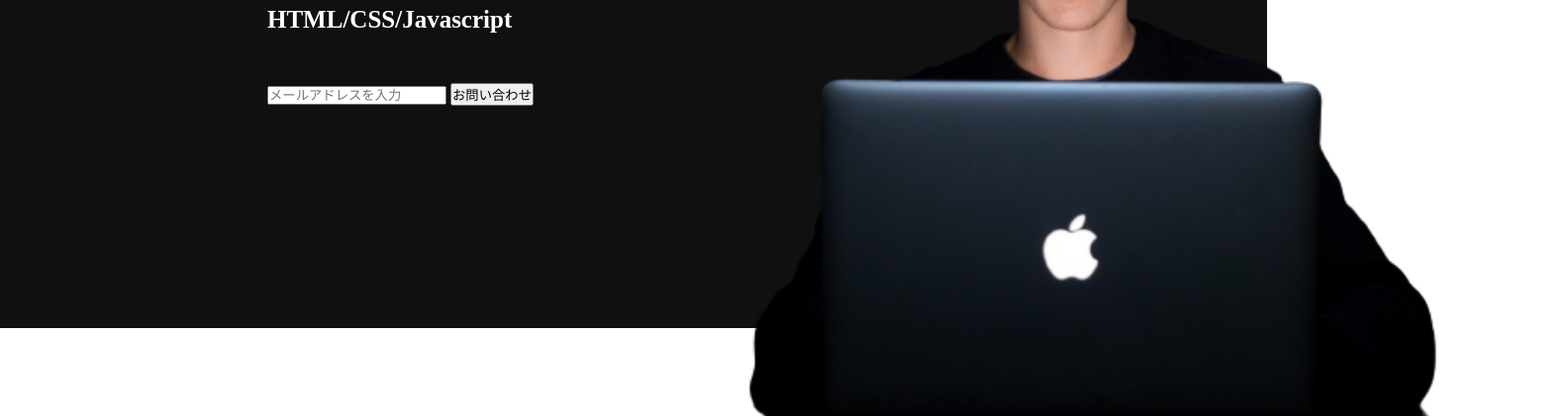
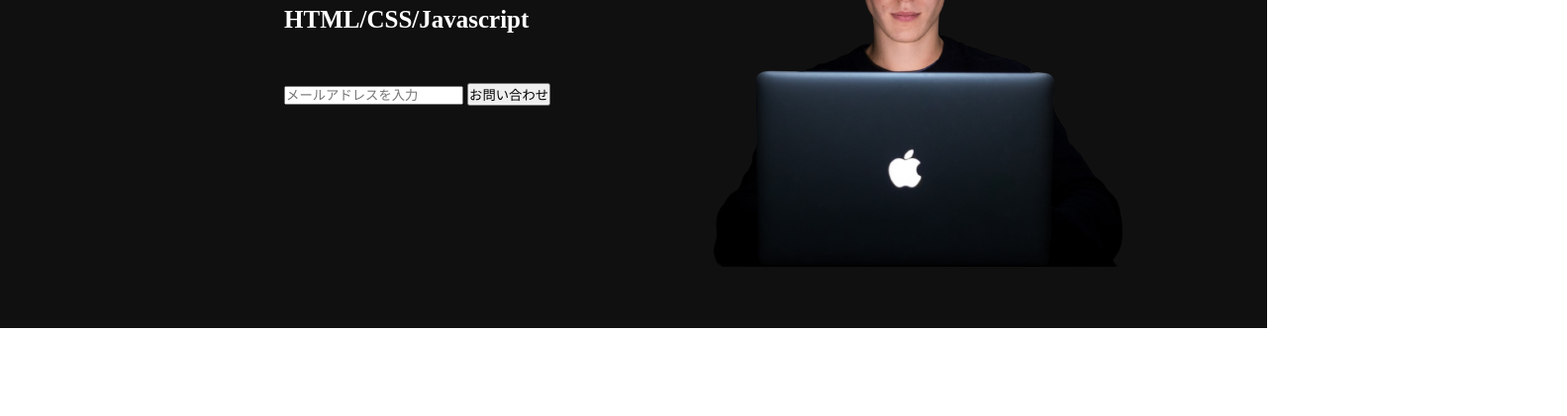
Before and after one commit to yukitolix12/my_portfolio_web, a plain HTML site: page index.html in a window 1280 px wide. Shown: the part 468-889 px from the top of the page at 99% size, 1583 px wide, since content can reach past the window. After the commit the page ends 800 px from the top, so only its background shows below. Drawn offline with Linux system fonts and the light colour scheme.

Commit message:
imgのcssを再度コメントアウトする

```diff
--- a/style.css
+++ b/style.css
@@ -70,9 +70,9 @@ nav ul li a:hover {
 }
 
 .content .body img {
-    width: 1000px;
+    /*width: 1000px;
     height: 720px;
-    margin-top: -150px;
+    margin-top: -150px; */
 }
 
 h1 {
```
